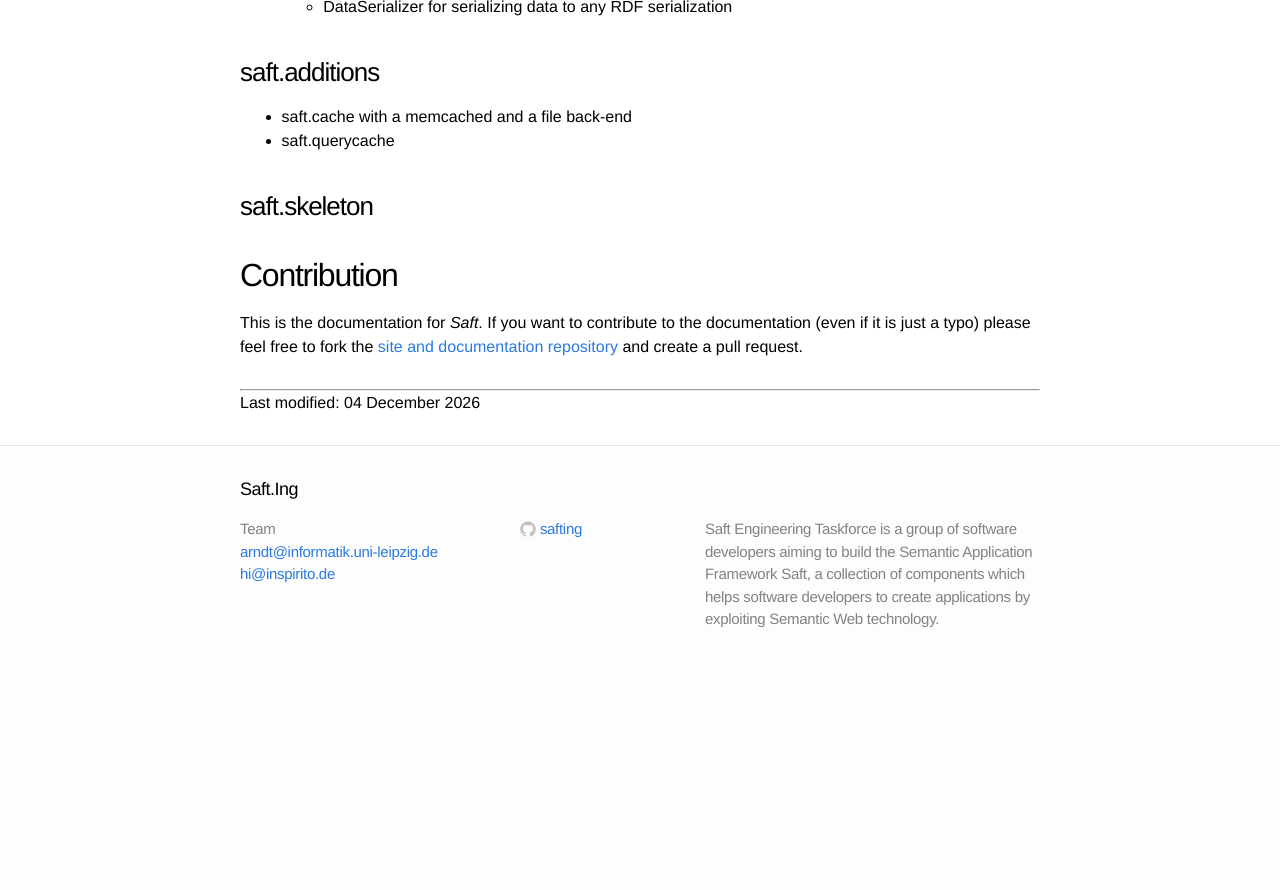
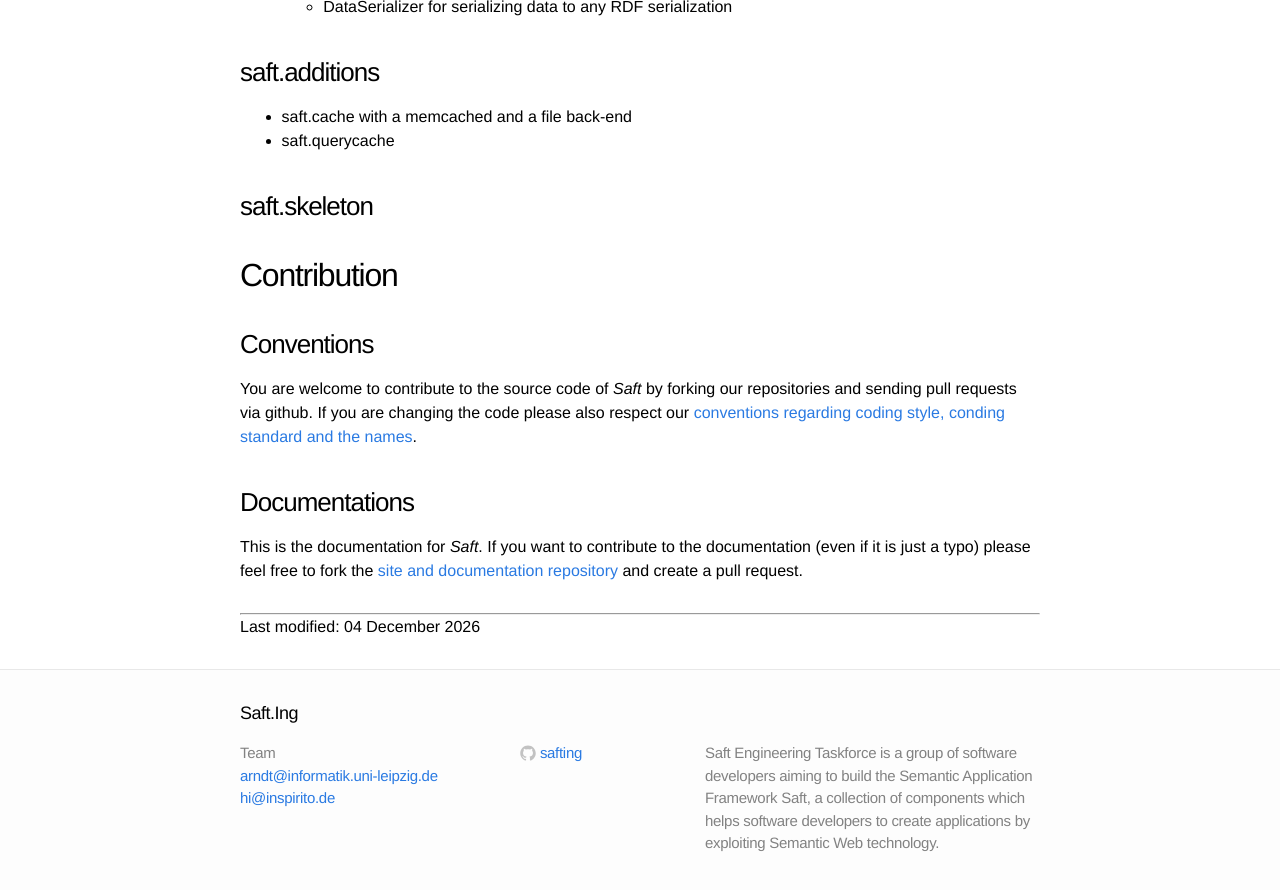
Before and after one commit to SaftIng/safting.github.io, a Jekyll site: the page built from doc/index.md, in a window 1280 px wide and 900 px high, scrolled down 635 px. Shown: the top 890 px of the window. Built offline with Jekyll 4.4.1, drawn with Linux system fonts in a browser that asks for light colours; before the commit the page ends 1311 px from its top, so only the background shows below that.

Commit message:
Add conventions

```diff
--- a/doc/index.md
+++ b/doc/index.md
@@ -29,4 +29,9 @@ _Saft_ is structured in the _saft.library_ and _saft.skeleton_ with the followin
 
 ## Contribution
 
+### Conventions
+You are welcome to contribute to the source code of _Saft_ by forking our repositories and sending pull requests via github.
+If you are changing the code please also respect our [conventions regarding coding style, conding standard and the names](conventions).
+
+### Documentations
 This is the documentation for _Saft_. If you want to contribute to the documentation (even if it is just a typo) please feel free to fork the [site and documentation repository](https://github.com/SaftIng/safting.github.io) and create a pull request.
```
Also changed, not shown: doc/conventions.md (added, +18 -0 lines).
